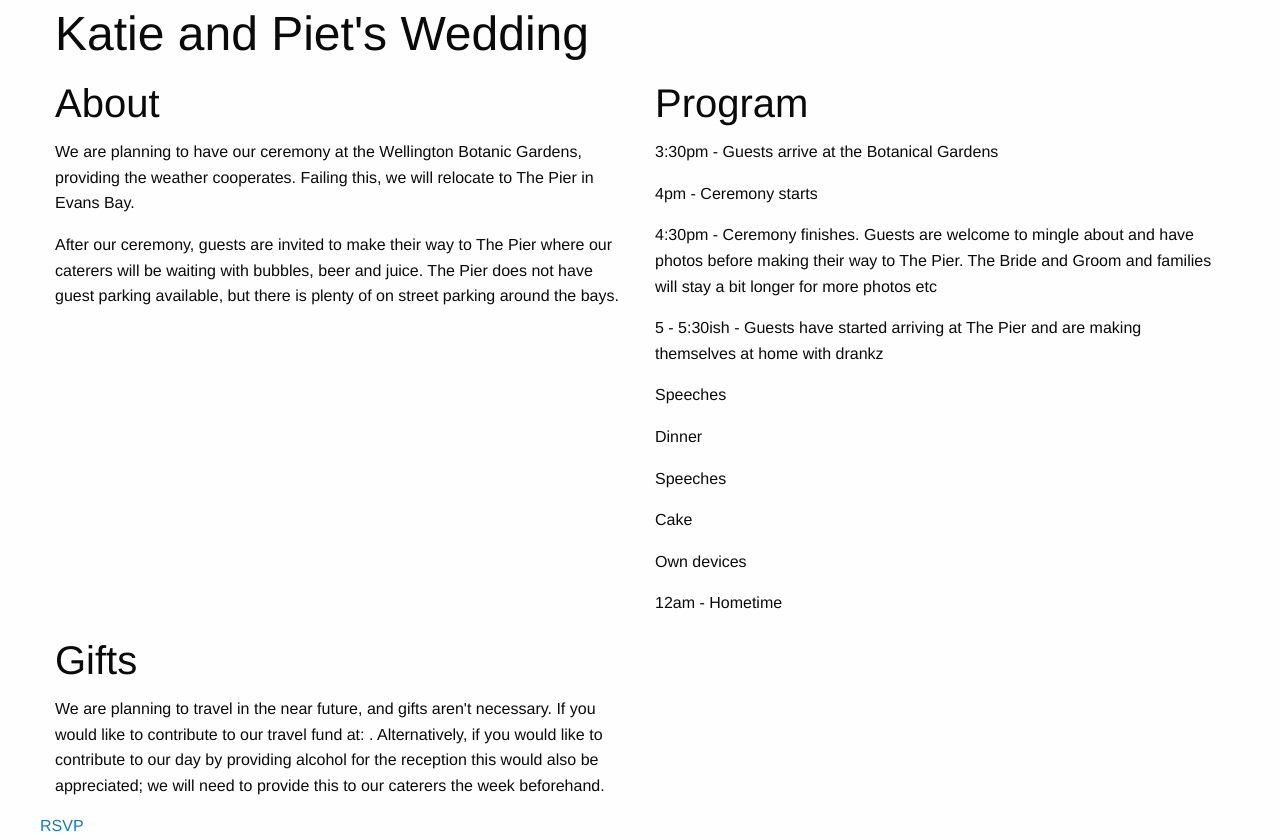
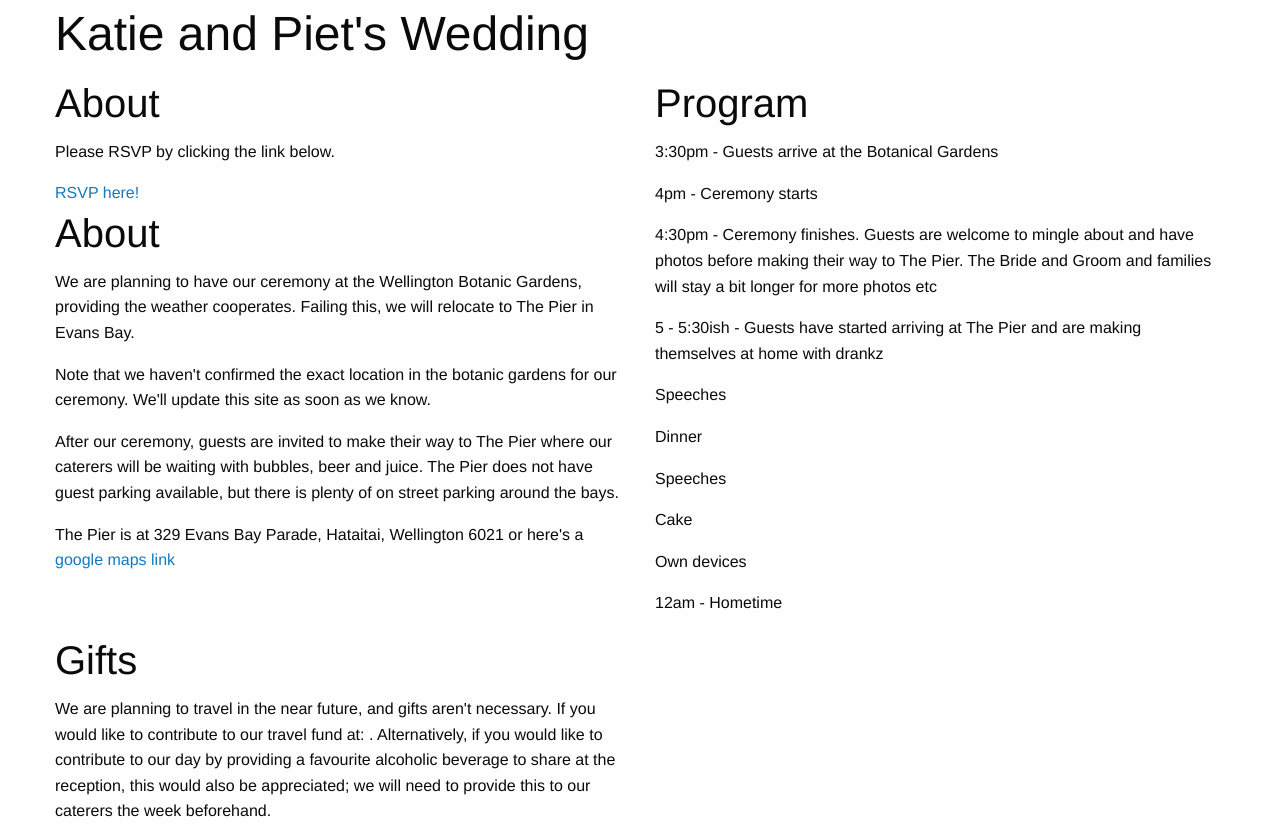
Before and after one commit to pietgeursen/wedding, a website: page index.html in a window 1280 px wide. Drawn offline with nearby package versions, Linux system fonts and the light colour scheme.

Commit message:
Some little tweaks.

```diff
--- a/index.html
+++ b/index.html
@@ -14,10 +14,17 @@
           <h1>Katie and Piet's Wedding</h1>
         </div>
         <div class="small-12 medium-6 cell">
+          <div>
+            <h2>About</h2>
+            <p>Please RSVP by clicking the link below.</p>
+            <a target="_blank" href="https://docs.google.com/forms/d/e/1FAIpQLSf1-qX0kIXAtT0CUb79m19oeaq8trC7X7yNPZXhWG9xpJnvVA/viewform?usp=sf_link">RSVP here!</a>
+          </div>
           <h2>About</h2>
           <p>We are planning to have our ceremony at the Wellington Botanic Gardens, providing the weather cooperates. Failing this, we will relocate to The Pier in Evans Bay.</p>
+          <p>Note that we haven't confirmed the exact location in the botanic gardens for our ceremony. We'll update this site as soon as we know.</p>
           <p>After our ceremony, guests are invited to make their way to The Pier where our caterers will be waiting with bubbles, beer and juice. The Pier does not have guest parking available, but there is plenty of on street parking around the bays.
           </p>
+          <p>The Pier is at 329 Evans Bay Parade, Hataitai, Wellington 6021 or here's a <a target="_blank" href="https://www.google.co.nz/maps/place/The+Pier/@-41.2932875,174.7837708,15z/data=!4m5!3m4!1s0x0:0x37495ceec5c1087f!8m2!3d-41.3042455!4d174.803904">google maps link</a></p>
         </div>
         <div class="small-12 medium-6 cell">
           <h2>Program</h2>
@@ -34,12 +41,11 @@
         </div>
         <div class="small-12 medium-6 cell">
           <h2>Gifts</h2>
-          <p>We are planning to travel in the near future, and gifts aren't necessary. If you would like to contribute to our travel fund at: . Alternatively, if you would like to contribute to our day by providing alcohol for the reception this would also be appreciated; we will need to provide this to our caterers the week beforehand.
+          <p>We are planning to travel in the near future, and gifts aren't necessary. If you would like to contribute to our travel fund at: . Alternatively, if you would like to contribute to our day by providing a favourite alcoholic beverage to share at the reception, this would also be appreciated; we will need to provide this to our caterers the week beforehand.
         </div>
       </div>
 
       <div class="grid-x grid-padding-x">
-        <a href="https://docs.google.com/forms/d/e/1FAIpQLSf1-qX0kIXAtT0CUb79m19oeaq8trC7X7yNPZXhWG9xpJnvVA/viewform?usp=sf_link" >RSVP</a>
       </div>
 
     </div>
```
